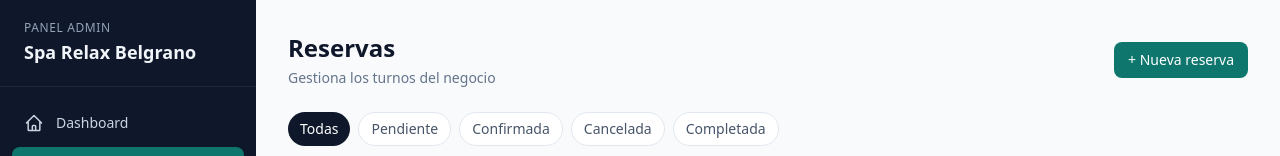
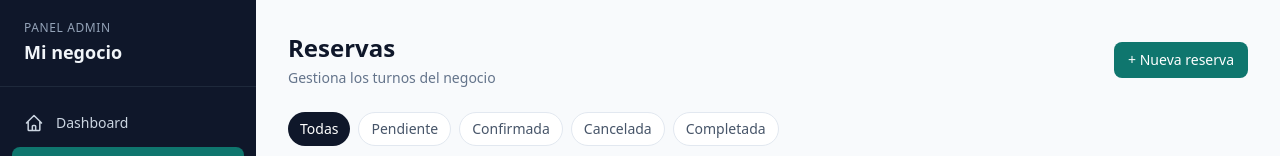
Before and after one commit to LBARIA96/lbar-admin, a Next.js app: page /reservas in a window 1280 px wide. Shown: the top 156 px of the page. Built offline with nearby package versions, Linux system fonts and the light colour scheme; no server answers.

Commit message:
Update Sidebar.js

```diff
--- a/app/components/Sidebar.js
+++ b/app/components/Sidebar.js
@@ -2,7 +2,8 @@
 
 import Link from 'next/link';
 import { usePathname } from 'next/navigation';
-import { business } from '../lib/data';
+import { useEffect, useState } from 'react';
+import { getMyBusiness } from '../lib/queries';
 
 const nav = [
   { href: '/', label: 'Dashboard', icon: 'M3 12l2-2m0 0l7-7 7 7M5 10v10a1 1 0 001 1h3m10-11l2 2m-2-2v10a1 1 0 01-1 1h-3m-6 0a1 1 0 001-1v-4a1 1 0 011-1h2a1 1 0 011 1v4a1 1 0 001 1m-6 0h6' },
@@ -15,21 +16,21 @@ const nav = [
 
 export default function Sidebar() {
   const pathname = usePathname();
+  const [bizName, setBizName] = useState('');
+  useEffect(() => {
+    getMyBusiness().then((b) => { if (b) setBizName(b.name); });
+  }, []);
   return (
     <aside className="w-64 shrink-0 bg-slate-900 text-slate-100 min-h-screen flex flex-col">
     <div className="px-6 py-5 border-b border-slate-800">
     <p className="text-xs uppercase tracking-wider text-slate-400">Panel admin</p>
-        <p className="text-lg font-semibold mt-0.5">{business.name}</p>
+  <p className="text-lg font-semibold mt-0.5">{bizName || 'Mi negocio'}</p>
   </div>
 <nav className="flex-1 px-3 py-4 space-y-1">
 {nav.map((item) => {
   const active = pathname === item.href;
   return (
-            <Link
-              key={item.href}
-              href={item.href}
-              className={`flex items-center gap-3 px-3 py-2.5 rounded-lg text-sm font-medium transition-colors ${active ? 'bg-brand text-white' : 'text-slate-300 hover:bg-slate-800 hover:text-white'}`}
-            >
+    <Link key={item.href} href={item.href} className={`flex items-center gap-3 px-3 py-2.5 rounded-lg text-sm font-medium transition-colors ${active ? 'bg-brand text-white' : 'text-slate-300 hover:bg-slate-800 hover:text-white'}`}>
 <svg className="w-5 h-5" fill="none" stroke="currentColor" strokeWidth={1.8} viewBox="0 0 24 24">
   <path strokeLinecap="round" strokeLinejoin="round" d={item.icon} />
   </svg>
```
Lines whose indentation alone changed are shown as unchanged.
